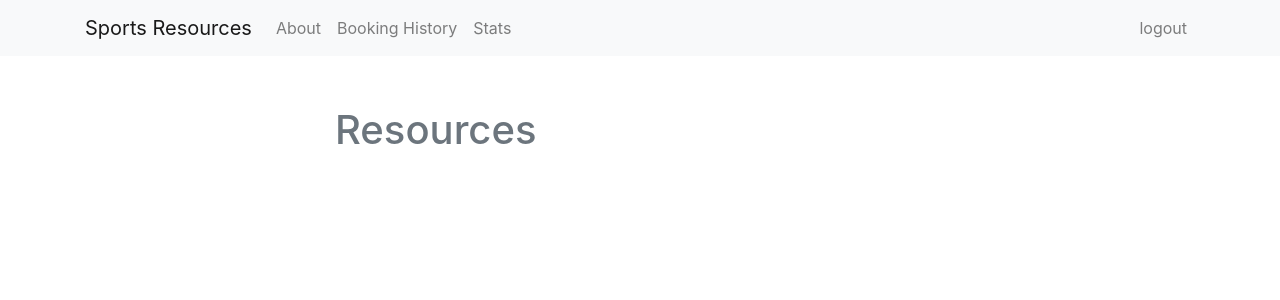
After one commit to indooriaditi/cosc-webteam1, a Django app: page /polls/his in a window 1280 px wide. The commit adds this page. Shown: the top 300 px of the page. Run offline with Django 3.2, Linux system fonts and the light colour scheme; data that the repository does not hold is empty; some libraries are stand-ins or nearby versions.

Commit message:
added resources history

```diff
--- a/polls/templates/api.html
+++ b/polls/templates/api.html
@@ -70,7 +70,7 @@
             <a class="nav-link" href="#">About</a>
           </li>
           <li class="nav-item">
-            <a class="nav-link" href="#">Booking</a>
+            <a class="nav-link" href="{% url 'his' %}">Booking History</a>
           </li>
           <li class="nav-item">
             <a class="nav-link" href="#">Stats</a>
--- /dev/null
+++ b/polls/templates/his.html
@@ -0,0 +1,102 @@
+<!DOCTYPE html>
+<html lang="en">
+  <head>
+    <meta charset="utf-8">
+    <meta name="viewport" content="width=device-width, initial-scale=1, shrink-to-fit=no">
+
+    <!-- Bootstrap CSS -->
+    <link rel="stylesheet" href="bootstrap/css/bootstrap.min.css">
+    <link rel="stylesheet" type="text/css" href="https://stackpath.bootstrapcdn.com/bootstrap/4.5.0/css/bootstrap.min.css">
+    <link rel="stylesheet" type="text/css" href="https://stackpath.bootstrapcdn.com/font-awesome/4.7.0/css/font-awesome.min.css">
+
+    <style>
+
+        .h1{
+          margin: 50px 50px 50px 250px;
+
+        }
+
+        .card{
+          margin: 25px 250px;
+        }
+
+
+        .btn-circle{
+          width: 30px;
+          height: 30px;
+          text-align: center;
+          padding: 6px 0;
+          font-size: 12px;
+          line-height: 1.428571429;
+          border-radius: 15px;
+        }
+
+
+    </style>
+
+    <title>Booking History</title>
+  </head>
+  <body>
+    <nav class="navbar navbar-expand-lg navbar-light bg-light">
+        <div class="container">
+  <a class="navbar-brand" href="#">Sports Resources</a>
+  <button class="navbar-toggler" type="button" data-toggle="collapse" data-target="#navbarSupportedContent" aria-controls="navbarSupportedContent" aria-expanded="false" aria-label="Toggle navigation">
+    <span class="navbar-toggler-icon"></span>
+  </button>
+
+  <div class="collapse navbar-collapse" id="navbarSupportedContent">
+    <ul class="navbar-nav mr-auto">
+      <!-- <li class="nav-item active">
+        <a class="nav-link" href="#">Home </a>
+      </li> -->
+      <li class="nav-item">
+
+        <a class="nav-link" href="#">About</a>
+      </li>
+      <li class="nav-item">
+        <a class="nav-link" href="#">Booking History</a>
+      </li>
+      <li class="nav-item">
+        <a class="nav-link" href="#">Stats</a>
+      </li>
+
+    </ul>
+    <ul class="nav navbar-nav navbar-right">
+        <li class="nav-item"><a class="nav-link" href ="#">logout </a></li>
+        <!-- <li class="nav-item"><a class="nav-link"href ="#">Login <i class="fa fa-user-plus" aria-hidden="true"></i></a></li> -->
+    </ul>
+  </div>
+</div>
+</nav>
+<div class="container">
+    <div class="row">
+        <div class="col-lg-12">
+            <div id="content">
+                <h1 class="h1 text-secondary">Resources</h1>
+{% for j in data %}
+    <div class="card bg-light">
+      <div class="card-body">
+
+        <button class="btn btn-circle btn-outline-danger pull-right" aria-hidden="true" style="border-radius: 20px; height: 40px; width: 40px; margin-top: 6px; margin-left: 10px;"><i class="fa fa-bell" aria-hidden="true"></i></button>
+        <button class="btn btn-danger pull-right" style="border-radius: 20px; height: 40px; margin-top: 6px;">Not returned</button>
+        <div class="h3 d-inline">{{ j.resource_name }}</div>
+        <div class="small">{{j.user_id}}</div>
+
+      </div>
+    </div>
+    {% endfor %}
+
+    <!-- <div class="card bg-light">
+      <div class="card-body">
+
+        <button class="btn btn-primary pull-right" style="border-radius: 20px; height: 40px; width: 125px; margin-top: 6px;">Returned</button>
+        <div class="h3 d-inline">Resource Name</div>
+        <div class="small">Student name - Roll Number</div>
+
+      </div>
+    </div> -->
+
+    <!-- Bootstrap JS -->
+    <script src="bootstrap/js/bootstrap.min.js"></script>
+  </body>
+</html>
--- a/polls/urls.py
+++ b/polls/urls.py
@@ -7,5 +7,6 @@ urlpatterns=[
 	path('<int:question_id>/',views.detail,name='detail'),
 	path('api',views.api_call,name='api'),
 	path('incOne',views.incOne,name='incOne'),
-	path('decOne',views.decOne,name='decOne')
+	path('decOne',views.decOne,name='decOne'),
+	path('his',views.His,name='his')
 ]
--- a/polls/views.py
+++ b/polls/views.py
@@ -39,3 +39,11 @@ def decOne(request):
     data={'id':id,'c':1})
     res = td.json()
     return JsonResponse(res,safe=False)
+def His(request):
+    token = requests.post("https://sport-resources-booking-api.herokuapp.com/login",data={'id': '160118733012','password':'abc123'} )
+    global p
+    p = token.json()['access_token']
+    data = requests.get("https://sport-resources-booking-api.herokuapp.com/bookingHistory", headers = {'Authorization':f'Bearer {p}'})
+    res = data.json()
+    context={'data': res,}
+    return render(request,'his.html',context)
```
